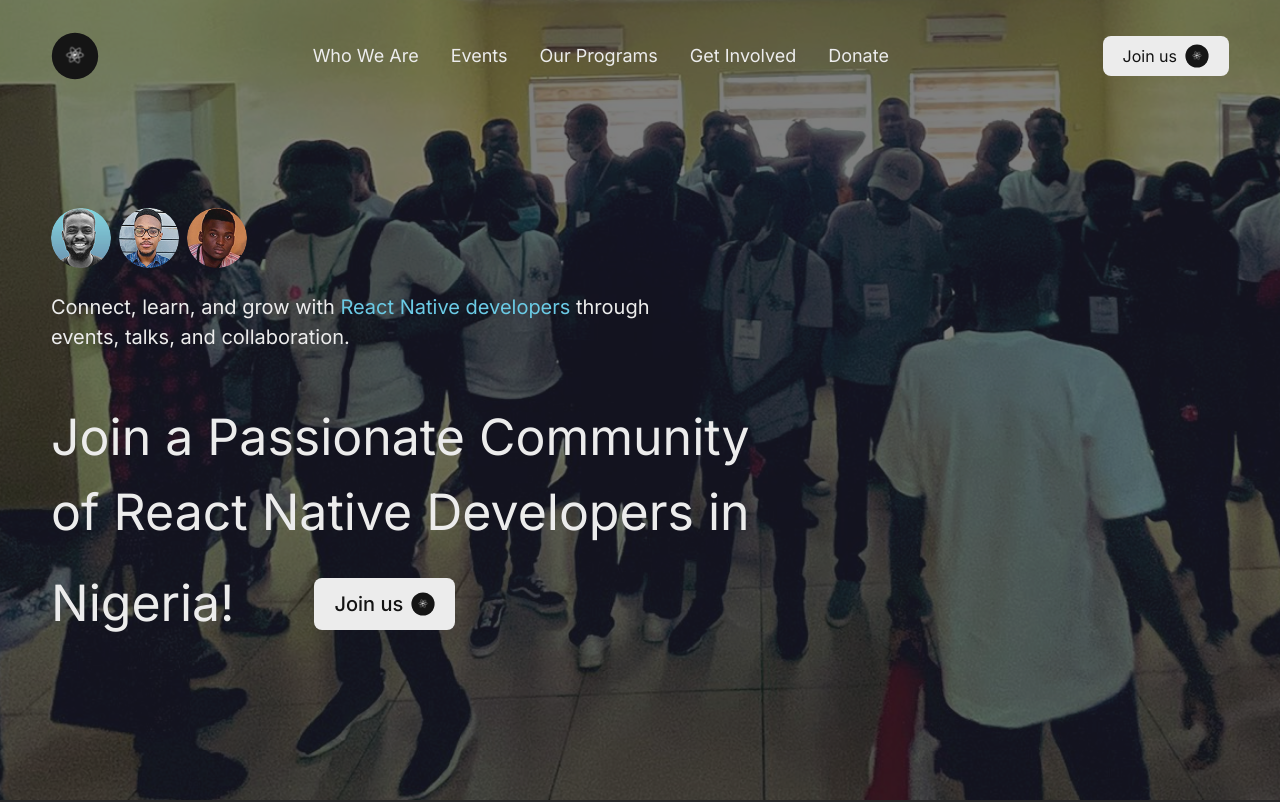
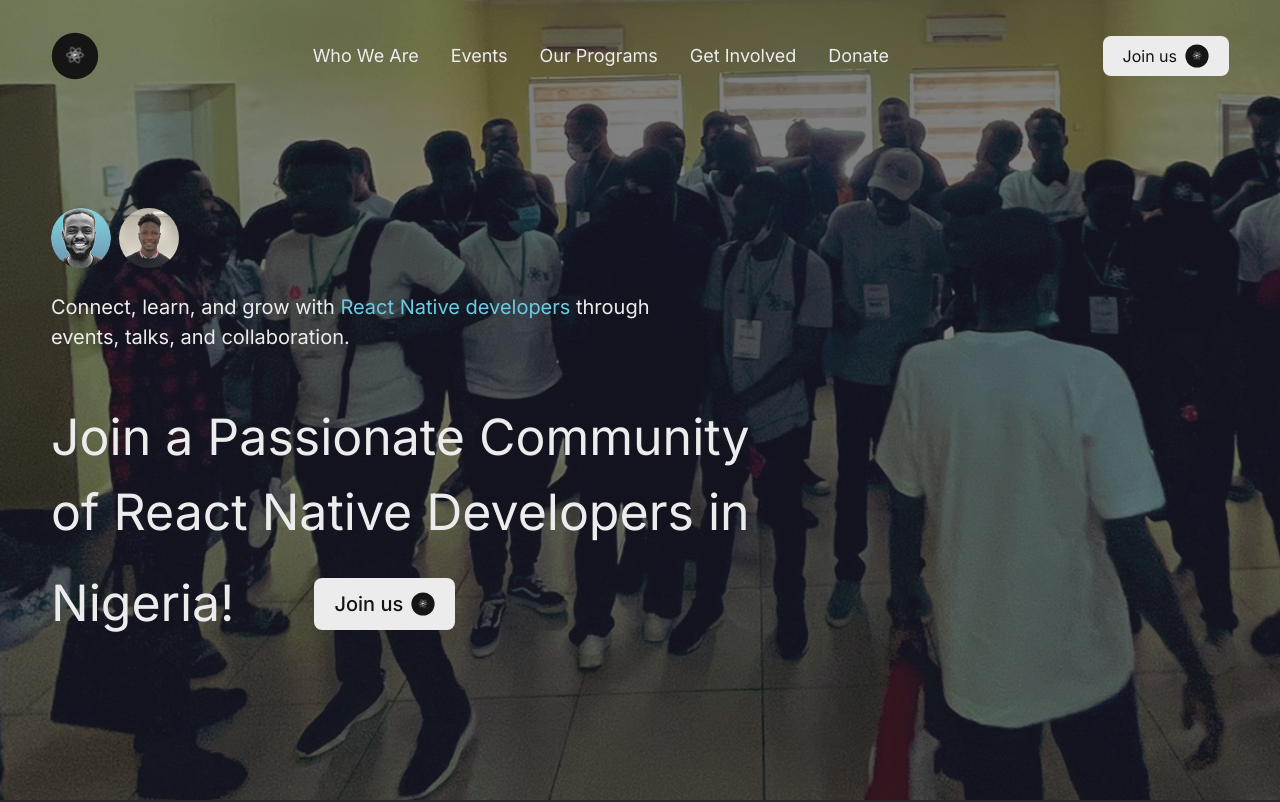
Before and after one commit to react-native-nigeria-community/rnn-landing, a React (Create React App) app: page / in a window 1280 px wide. Shown: the top 802 px of the page. Built offline with nearby package versions, Linux system fonts and the light colour scheme.

Commit message:
ORTHO-335:replace image on hero section

```diff
--- a/src/components/hero.js
+++ b/src/components/hero.js
@@ -1,7 +1,7 @@
 import React from 'react'
 import heroAvatar1 from '../assets/tt.png';
-import heroAvatar2 from '../assets/aas.png';
-import heroAvatar3 from '../assets/ffg.png';
+import heroAvatar2 from '../assets/rnnTeam3.png';
+
 import rnnLogo from '../assets/rnnLogo.svg';
 
 const Hero = () => {
@@ -11,10 +11,9 @@
       <div className="flex flex-col justify-between gap-3 sm:gap-4 lg:gap-6">
 
         <div className="flex flex-row gap-1 sm:gap-2">
-          <img src={heroAvatar1} alt="Hero Avatar" className="w-10 h-10 sm:w-12 sm:h-12 lg:w-auto lg:h-auto rounded-full object-cover"/>
-          <img src={heroAvatar2} alt="Hero Avatar" className="w-10 h-10 sm:w-12 sm:h-12 lg:w-auto lg:h-auto rounded-full object-cover"/>
-          <img src={heroAvatar3} alt="Hero Avatar" className="w-10 h-10 sm:w-12 sm:h-12 lg:w-auto lg:h-auto rounded-full object-cover"/>
-        </div>
+          <img src={heroAvatar1} alt="Hero Avatar" className=" h-10 sm:w-12 sm:h-12 lg:w-auto lg:h-auto rounded-full object-cover"/>
+          <img src={heroAvatar2} alt="Hero Avatar" className="w-15 h-15 rounded-full   "/>
+         </div>
 
 
         <p className="text-white text-base sm:text-lg lg:text-xl leading-6 sm:leading-7 lg:leading-[30px] max-w-2xl">
```
